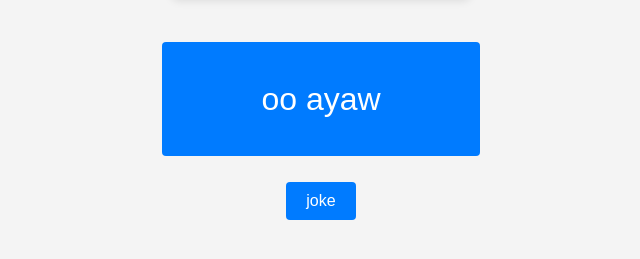
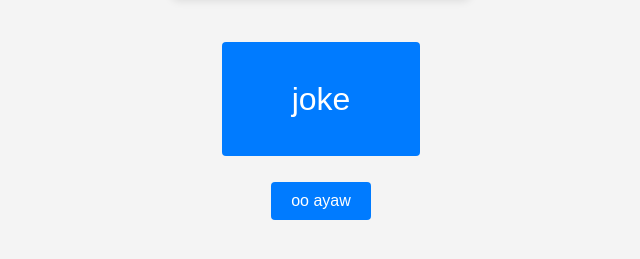
Before and after one commit to Em063/coco, a plain HTML site: page seven.html in a window 1280 px wide. Shown: the part 407-666 px from the top of the page, without its empty margins (319-959 px from the left). Drawn offline with Linux system fonts and the light colour scheme.

Commit message:
Update seven.html

```diff
--- a/seven.html
+++ b/seven.html
@@ -15,11 +15,11 @@
     </div>
     <br><br><br>
     <div class="buton">
-        <button class="btn1" onclick="window.location.href='eight.html'">oo ayaw</button>
+        <button class="btn1" onclick="window.location.href='index.html'">joke</button>
     </div>
     <br><br><br>
     <div class="buton">
-        <button class="btn" onclick="window.location.href='index.html'">joke</button>
+        <button class="btn" onclick="window.location.href='index.html'">oo ayaw</button>
     </div>
 </body>
 </html>
```
